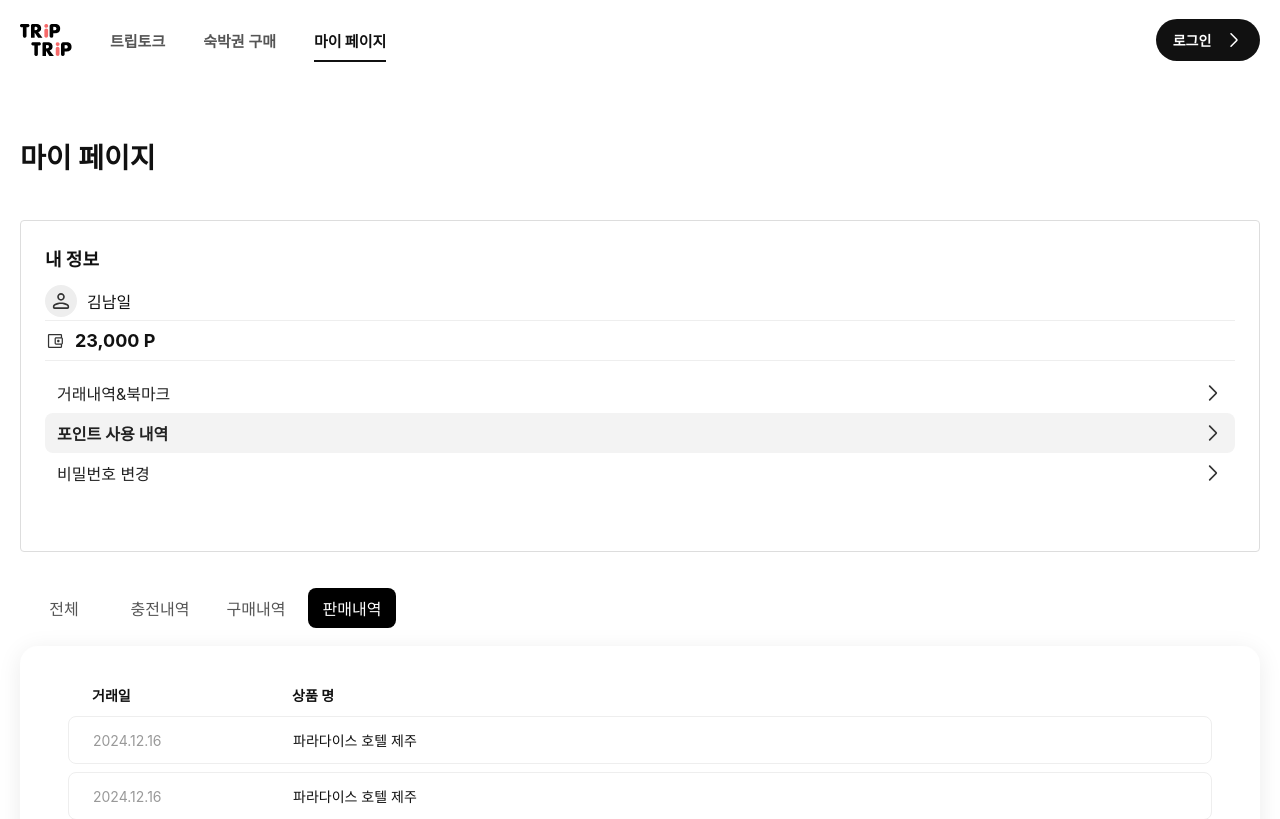
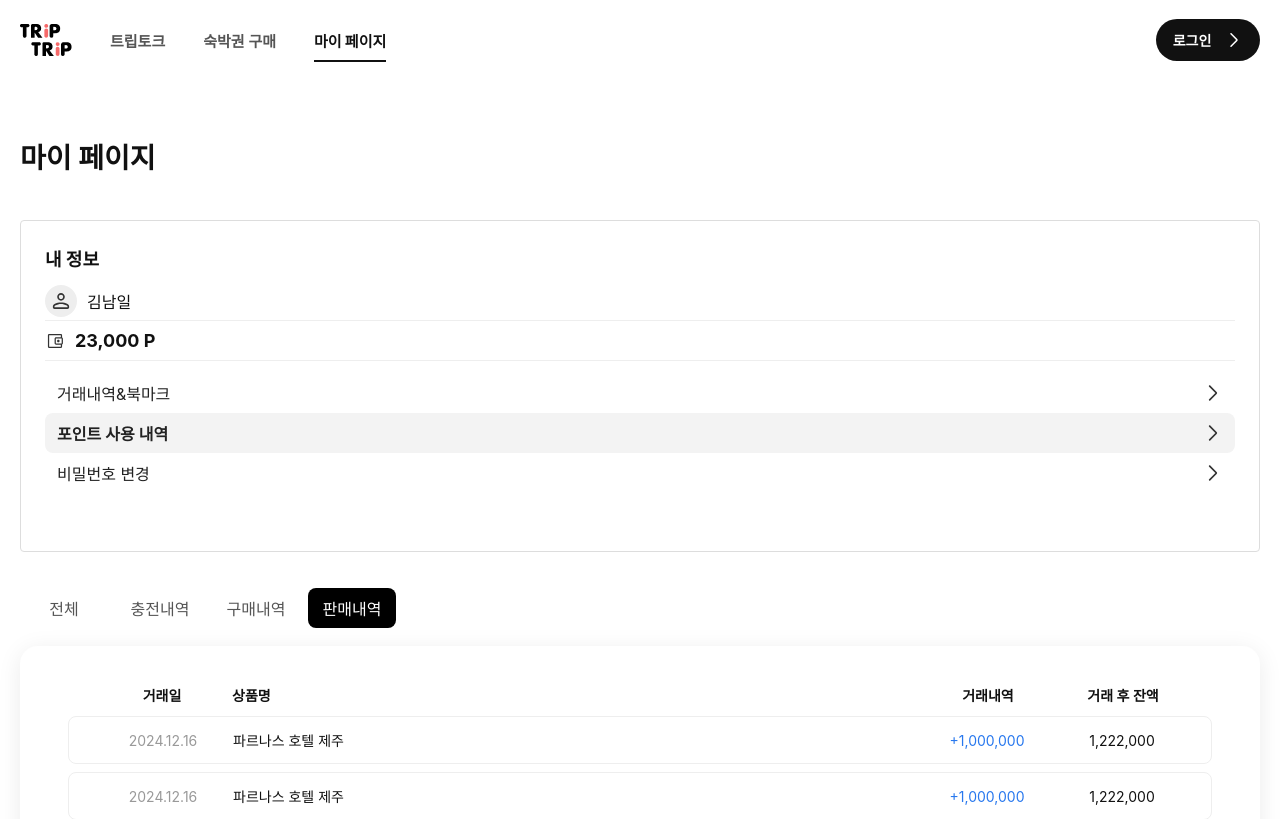
Before and after one commit to henessy1815/trip_homework, a Next.js app: page /mypage/points/sell in a window 1280 px wide. Shown: the top 819 px of the page. Built offline with nearby package versions, Linux system fonts and the light colour scheme; a web font is replaced by a local one.

Commit message:
mypage 추가 수정

```diff
--- a/src/app/(auth)/auth.module.css
+++ b/src/app/(auth)/auth.module.css
@@ -199,7 +199,7 @@
   flex: 1;
   background-image:
     linear-gradient(rgba(0, 0, 0, 0.08), rgba(0, 0, 0, 0.08)),
-    url("https://images.unsplash.com/photo-1567899378494-47b22a2ae96a?auto=format&fit=crop&w=1800&q=85");
+    url("https://images.unsplash.com/photo-1493246507139-91e8fad9978e?q=80&w=1740&auto=format&fit=crop&ixlib=rb-4.1.0&ixid=M3wxMjA3fDB8MHxwaG90by1wYWdlfHx8fGVufDB8fHx8fA%3D%3D");
   background-position: center;
   background-size: cover;
 }
--- a/src/components/mypage/point-history/index.tsx
+++ b/src/components/mypage/point-history/index.tsx
@@ -174,7 +174,7 @@ export default function PointHistory({ activeTab }: PointHistoryProps) {
           <>
             <div className={`${styles.tableHeader} ${styles.buyColumns}`}>
               <span>거래일</span>
-              <span>상품 명</span>
+              <span>상품명</span>
               <span>거래내역</span>
               <span>거래 후 잔액</span>
               <span>판매자</span>
@@ -195,21 +195,24 @@ export default function PointHistory({ activeTab }: PointHistoryProps) {
           </>
         )}
 
-        {/* 판매 내역은 거래일과 상품 명등을 보여줘요. */}
+        {/* 판매 내역은 거래일, 상품 명, 거래내역, 거래 후 잔액을 보여줘요. */}
         {activeTab === "sell" && (
           <>
-            <div className={`${styles.tableHeader} ${styles.twoColumns}`}>
+            <div className={`${styles.tableHeader} ${styles.sellColumns}`}>
               <span>거래일</span>
-              <span>상품 명</span>
+              <span>상품명</span>
+              <span>거래내역</span>
+              <span>거래 후 잔액</span>
             </div>
-
             {rowNumbers.map((number) => (
               <div
-                className={`${styles.tableRow} ${styles.twoColumns}`}
+                className={`${styles.tableRow} ${styles.sellColumns}`}
                 key={number}
               >
                 <span className={styles.date}>2024.12.16</span>
-                <span>파라다이스 호텔 제주</span>
+                <span>파르나스 호텔 제주</span>
+                <span className={styles.plus}>+1,000,000</span>
+                <span>1,222,000</span>
               </div>
             ))}
           </>
--- a/src/components/mypage/point-history/styles.module.css
+++ b/src/components/mypage/point-history/styles.module.css
@@ -53,34 +53,48 @@
 /* 전체 화면은 네 칸을 사용해요. 거래내역은 남은 공간을 차지하고 오른쪽에 맞추고, 잔액은 가장 오른쪽에 고정되어요. */
 .allColumns span:nth-child(1) {
   width: 140px;
+  text-align: center;
 }
 
 .allColumns span:nth-child(2) {
   width: 160px;
+  text-align: center;
 }
 
 .allColumns span:nth-child(3) {
   flex: 1;
-  text-align: right;
+  text-align: center;
 }
 
 .allColumns span:nth-child(4) {
   width: 130px;
-  text-align: right;
+  text-align: center;
 }
 
-/* 판매 화면은 두 칸만 사용해요. */
-.twoColumns span:nth-child(1) {
-  width: 200px;
+/* 판매 화면 4개 컬럼 너비 및 우측 정렬 설정 */
+.sellColumns span:nth-child(1) {
+  width: 140px; /* 거래일 */
+  text-align: center;
 }
 
-.twoColumns span:nth-child(2) {
-  flex: 1;
+.sellColumns span:nth-child(2) {
+  flex: 1; /* 상품 명 (남은 공간 차지) */
+}
+
+.sellColumns span:nth-child(3) {
+  width: 140px; /* 거래내역 (파란색 +금액) */
+  text-align: center;
+}
+
+.sellColumns span:nth-child(4) {
+  width: 130px; /* 거래 후 잔액 */
+  text-align: center;
 }
 
 /* 충전 화면은 결제 ID가 남은 공간을 차지하고, 충전내역과 잔액이 오른쪽에 고정되어요. */
 .chargeColumns span:nth-child(1) {
   width: 160px;
+  text-align: center;
 }
 
 .chargeColumns span:nth-child(2) {
@@ -89,17 +103,18 @@
 
 .chargeColumns span:nth-child(3) {
   width: 140px;
-  text-align: right;
+  text-align: center;
 }
 
 .chargeColumns span:nth-child(4) {
   width: 130px;
-  text-align: right;
+  text-align: center;
 }
 
 /* 구매 화면은 상품명이 가운데에서 남은 공간을 사용해요. */
 .buyColumns span:nth-child(1) {
   width: 110px;
+  text-align: center;
 }
 
 .buyColumns span:nth-child(2) {
@@ -108,17 +123,17 @@
 
 .buyColumns span:nth-child(3) {
   width: 140px;
-  text-align: right;
+  text-align: center;
 }
 
 .buyColumns span:nth-child(4) {
   width: 130px;
-  text-align: right;
+  text-align: center;
 }
 
 .buyColumns span:nth-child(5) {
   width: 90px;
-  text-align: right;
+  text-align: center;
 }
 
 .date {
--- a/src/components/mypage/product-history/styles.module.css
+++ b/src/components/mypage/product-history/styles.module.css
@@ -56,7 +56,14 @@
 .tableHeader {
   height: 42px;
   font-size: 14px;
-  font-weight: 600;
+  font-weight: 700;
+  color: #111111;
+}
+
+/* 헤더의 '번호'는 회색이 아닌 검은색 볼드 적용 */
+.tableHeader .number {
+  color: #111111;
+  font-weight: 700;
 }
 
 .tableRow {
@@ -80,25 +87,36 @@
   gap: 8px;
 }
 
+.activeTitle {
+  color: #111111;
+  font-weight: 700;
+}
+
+.soldTitle {
+  color: #999999;
+  font-weight: 400;
+}
+
 .sold {
   color: var(--blue);
-  font-size: 12px;
+  font-size: 13px;
   font-style: normal;
+  font-weight: 700;
 }
 
 .price {
   width: 110px;
-  text-align: right;
+  text-align: center;
 }
 
 .seller {
   width: 90px;
-  text-align: right;
+  text-align: center;
 }
 
 .date {
   width: 110px;
-  text-align: right;
+  text-align: center;
 }
 
 .deleteButton,
```
Also changed, not shown: src/components/mypage/product-history/index.tsx (+11 -2 lines).
